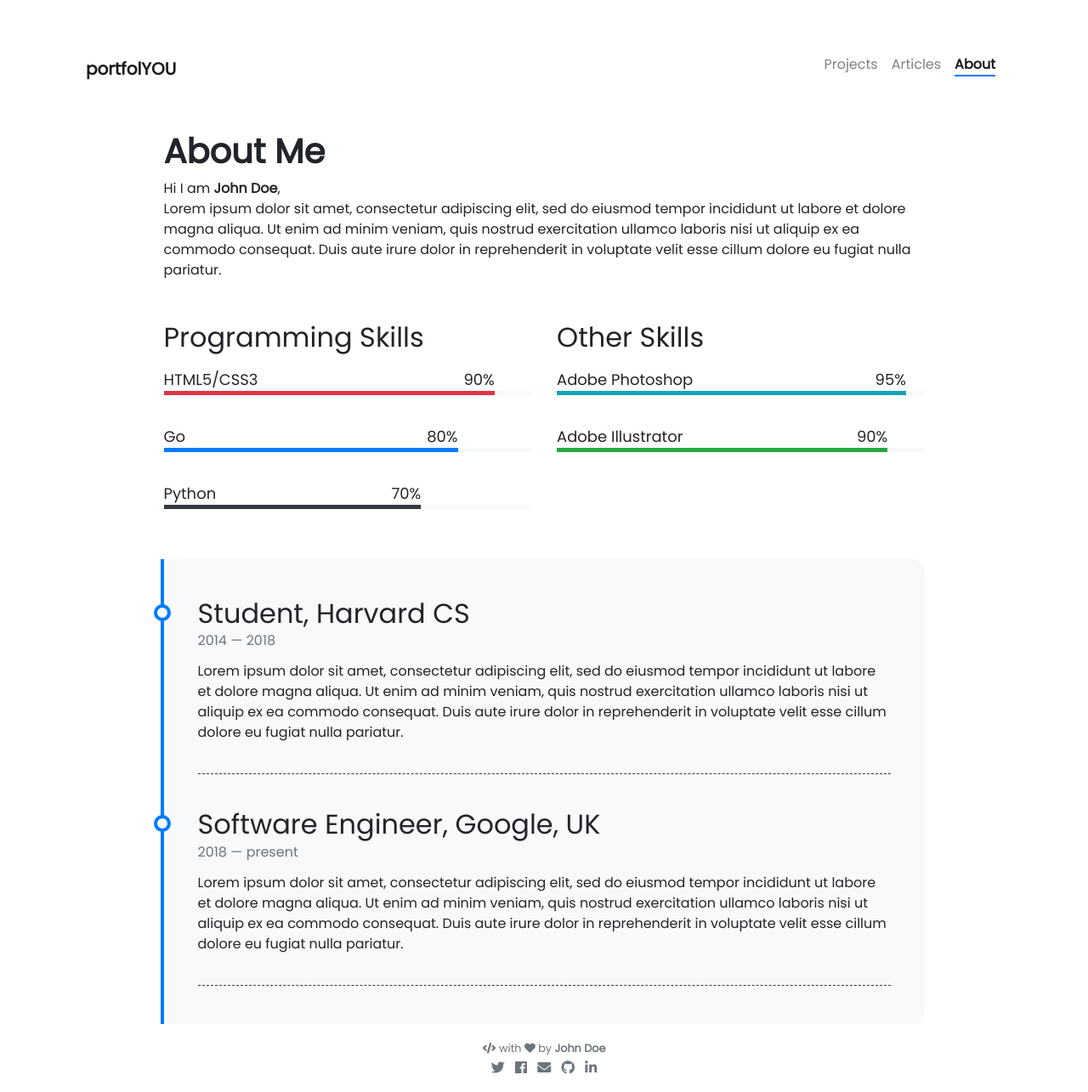
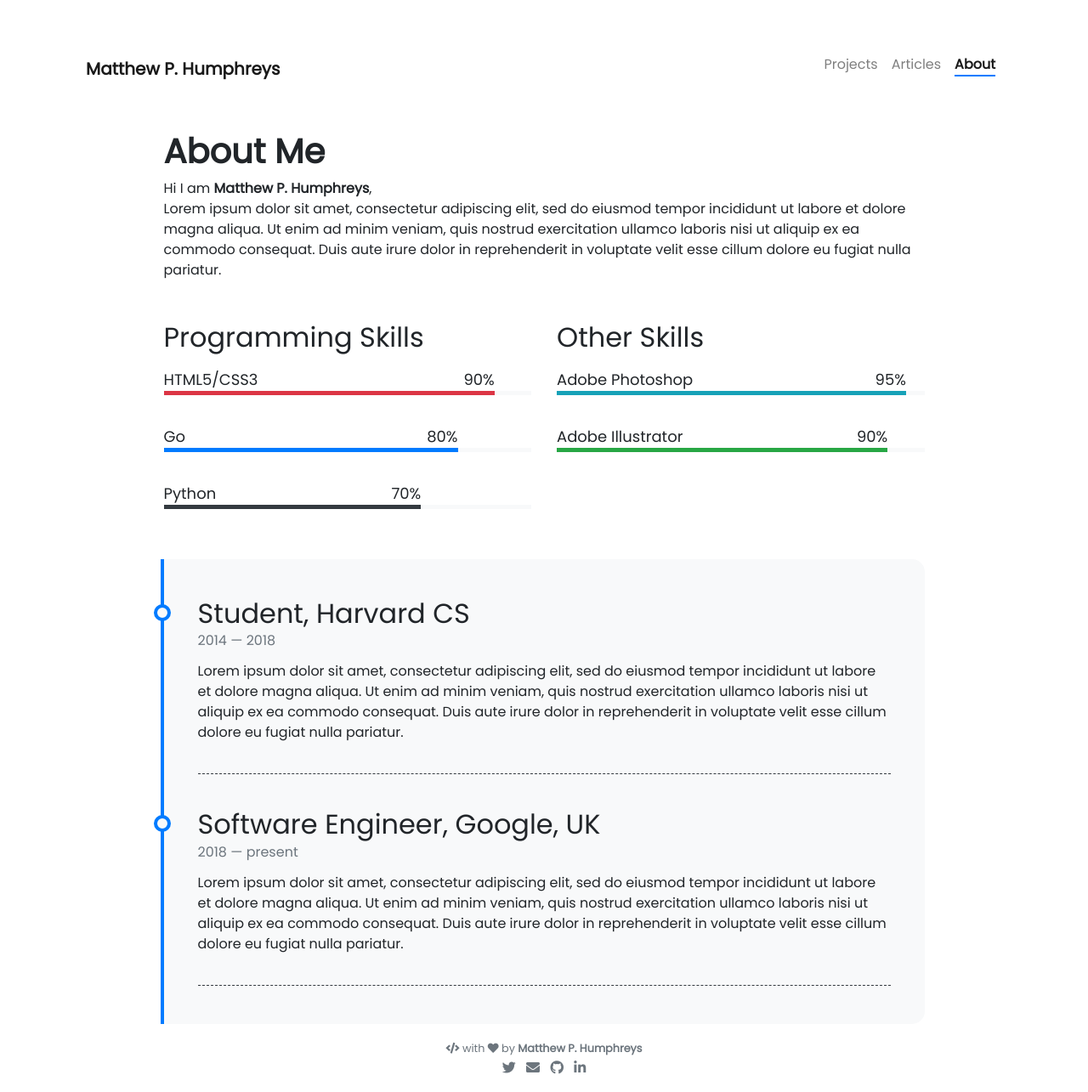
Before and after one commit to mvdh7/mvdh7.github.io, a Jekyll site: the page built from pages/about.md, in a window 1280 px wide. Shown: the whole page at 85% size. Built offline with Jekyll 4.4.1, drawn with Linux system fonts in a browser that asks for light colours; nearby versions of some CDN libraries; comment, search, counter and statistics services are not loaded.

Commit message:
Update config details

```diff
--- a/_config.yml
+++ b/_config.yml
@@ -1,11 +1,10 @@
 # Site settings
-title: portfolYOU
+title: Matthew P. Humphreys
 description: >- # this means to ignore newlines until "baseurl:"
-  Always code as if the guy who ends up maintaining your code
-  will be a violent psychopath who knows where you live.
+  Seawater biogeochemistry and scientific programming
 baseurl: "/"  # the subpath of your site, e.g. /blog
 url: "https://mvdh7.github.io" # the base hostname & protocol for your site, e.g. http://example.com
-repository: YoussefRaafatNasry/portfolYOU
+repository: mvdh7/mvdh7.github.io
 
 
 # Build settings
@@ -16,13 +15,13 @@ markdown: kramdown
 
 # Author Info
 author:
-  name     : John Doe
+  name     : Matthew P. Humphreys
   image    : https://i2.cdn.turner.com/cnnnext/dam/assets/140926165711-john-sutter-profile-image-large-169.jpg
-  email    : username@xyz.com
-  github   : username
-  twitter  : username
-  linkedin : username
-  facebook : username
+  email    : m.humphs@gmail.com
+  github   : mvdh7
+  twitter  : matthew_vdh
+  linkedin : matthew-p-humphreys-4745833a
+#  facebook : username
 
 
 # Collections
```
